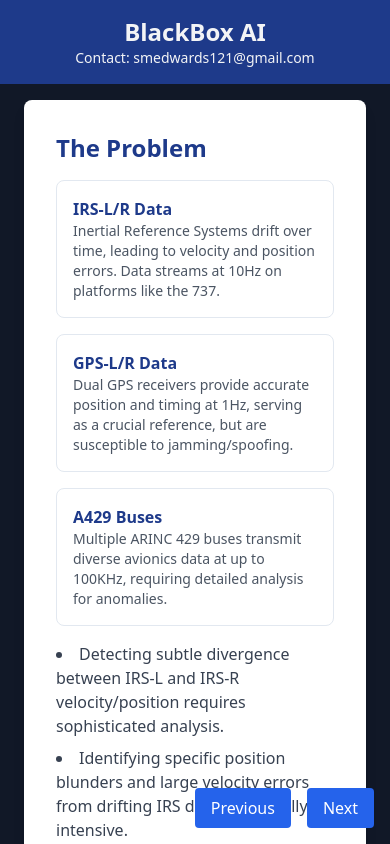
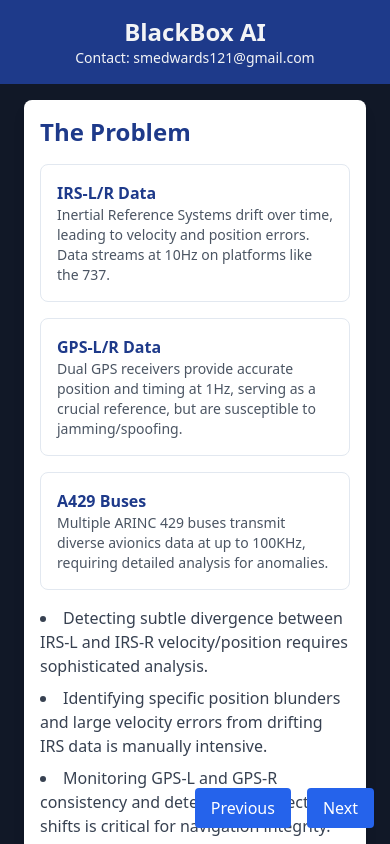
Before and after one commit to sedwar/blackbox-ai, a plain HTML site: page index.html in a window 390 px wide. Both pictures are taken after a click on the button "Next". Shown: the part 56-900 px from the top of the page. Drawn offline with nearby package versions, Linux system fonts and the light colour scheme.

Commit message:
upd  mobile

```diff
--- a/index.html
+++ b/index.html
@@ -64,7 +64,7 @@
         }
         .sensor-grid {
             display: grid;
-            grid-template-columns: repeat(auto-fit, minmax(200px, 1fr));
+            grid-template-columns: repeat(auto-fit, minmax(250px, 1fr));
             gap: 1rem;
         }
         .sensor-card {
@@ -84,6 +84,35 @@
             border-radius: 8px;
             padding: 1rem;
             margin: 1rem 0;
+        }
+        /* Mobile Responsive Styles */
+        @media (max-width: 768px) {
+            .slide {
+                padding: 1rem !important;
+            }
+            .grid {
+                grid-template-columns: 1fr !important;
+            }
+            .sensor-grid {
+                grid-template-columns: 1fr !important;
+            }
+            .fault-message {
+                flex-direction: column !important;
+                align-items: flex-start !important;
+            }
+            .fault-message span {
+                margin-top: 0.5rem;
+            }
+            canvas {
+                max-width: 100% !important;
+                height: auto !important;
+            }
+            .dashboard-mock {
+                padding: 0.5rem !important;
+            }
+            .bg-gray-200 {
+                font-size: 0.875rem !important;
+            }
         }
     </style>
 </head>
@@ -145,11 +174,11 @@
         <!-- Slide 4: Market Opportunity -->
         <div class="slide bg-white p-8 rounded-lg shadow-lg">
             <h2 class="text-2xl font-semibold text-blue-900">Market Opportunity</h2>
-            <div class="grid grid-cols-2 gap-4 mt-4">
-                <div>
+            <div class="grid grid-cols-1 md:grid-cols-2 gap-4 mt-4">
+                <div class="w-full">
                     <canvas id="marketChart" height="200"></canvas>
                 </div>
-                <div>
+                <div class="w-full">
                     <canvas id="growthChart" height="200"></canvas>
                 </div>
             </div>
@@ -341,10 +370,32 @@
                 }]
             },
             options: {
+                responsive: true,
+                maintainAspectRatio: false,
                 scales: {
-                    y: { beginAtZero: true, title: { display: true, text: 'Market Size ($B)' } }
+                    y: {
+                        beginAtZero: true,
+                        title: {
+                            display: true,
+                            text: 'Market Size ($B)',
+                            font: {
+                                size: window.innerWidth < 768 ? 12 : 14
+                            }
+                        }
+                    },
+                    x: {
+                        ticks: {
+                            font: {
+                                size: window.innerWidth < 768 ? 10 : 12
+                            }
+                        }
+                    }
                 },
-                plugins: { legend: { display: false } }
+                plugins: {
+                    legend: {
+                        display: false
+                    }
+                }
             }
         });
 
@@ -362,8 +413,26 @@
                 }]
             },
             options: {
+                responsive: true,
+                maintainAspectRatio: false,
                 scales: {
-                    y: { beginAtZero: true, title: { display: true, text: 'Market Size ($B)' } }
+                    y: {
+                        beginAtZero: true,
+                        title: {
+                            display: true,
+                            text: 'Market Size ($B)',
+                            font: {
+                                size: window.innerWidth < 768 ? 12 : 14
+                            }
+                        }
+                    },
+                    x: {
+                        ticks: {
+                            font: {
+                                size: window.innerWidth < 768 ? 10 : 12
+                            }
+                        }
+                    }
                 }
             }
         });
```
